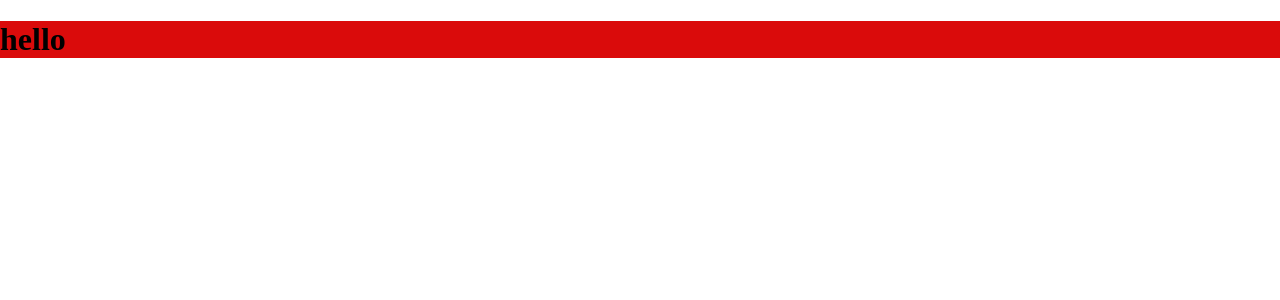
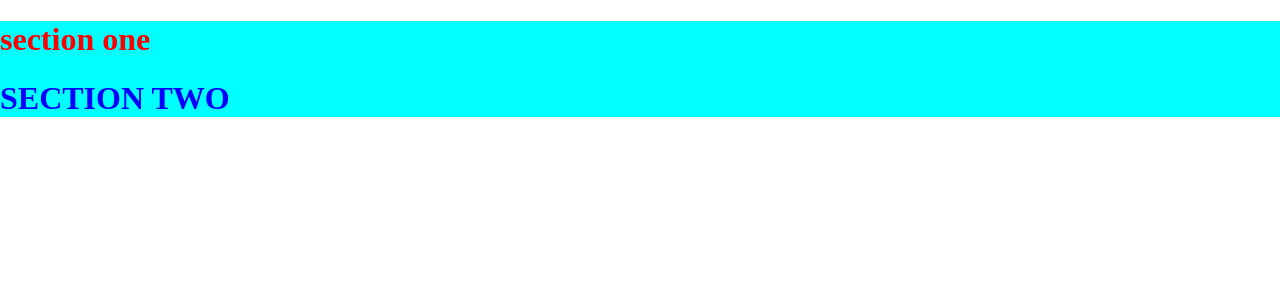
Before and after one commit to danielcarz/TERAPIA_REIKI2, a React (Vite) app: page / in a window 1280 px wide. Shown: the top 300 px of the page. Built offline with nearby package versions, Linux system fonts and the light colour scheme.

Commit message:
SECTION ONE, TWO: configuracion sass y componente

```diff
--- a/src/App.jsx
+++ b/src/App.jsx
@@ -1,13 +1,18 @@
+import './styles/app.css'
+
+//COMPONENTS
+import {Section_one} from "./components/sectionONE/section_one";
+import {Section_two} from './components/sectionTWO/section_two'
 
 
-import './styles/app.css'
 
 function App() {
 
 
   return (
     <div className="App">
-      <h1>hello</h1>
+      <Section_one></Section_one>
+      <Section_two></Section_two>
     </div>
   )
 }
--- /dev/null
+++ b/src/components/sectionONE/section_one.jsx
@@ -0,0 +1,13 @@
+import React from "react";
+
+//SASS
+import '../../styles/_section_one.scss'
+
+const Section_one = () => {
+
+    return(
+        <h1>section one</h1>
+    )
+}
+
+export {Section_one}
--- /dev/null
+++ b/src/components/sectionTWO/section_two.jsx
@@ -0,0 +1,13 @@
+import React from "react";
+
+//SASS
+import '../../styles/_section_two.scss'
+
+const Section_two = () => {
+
+    return(
+        <h1 className="two">SECTION TWO</h1>
+    )
+}
+
+export {Section_two}
--- a/src/styles/_app.scss
+++ b/src/styles/_app.scss
@@ -1,3 +1,5 @@
+
+
 .App{
-    background-color: rgb(218, 11, 11);
+    background-color: aqua;
 }
--- /dev/null
+++ b/src/styles/_section_one.scss
@@ -0,0 +1,3 @@
+h1{
+    color:red;
+}
--- /dev/null
+++ b/src/styles/_section_two.scss
@@ -0,0 +1,3 @@
+.two{
+    color: blue;
+}
```
Also changed, not shown: src/styles/index.scss (line endings or trailing spaces).
